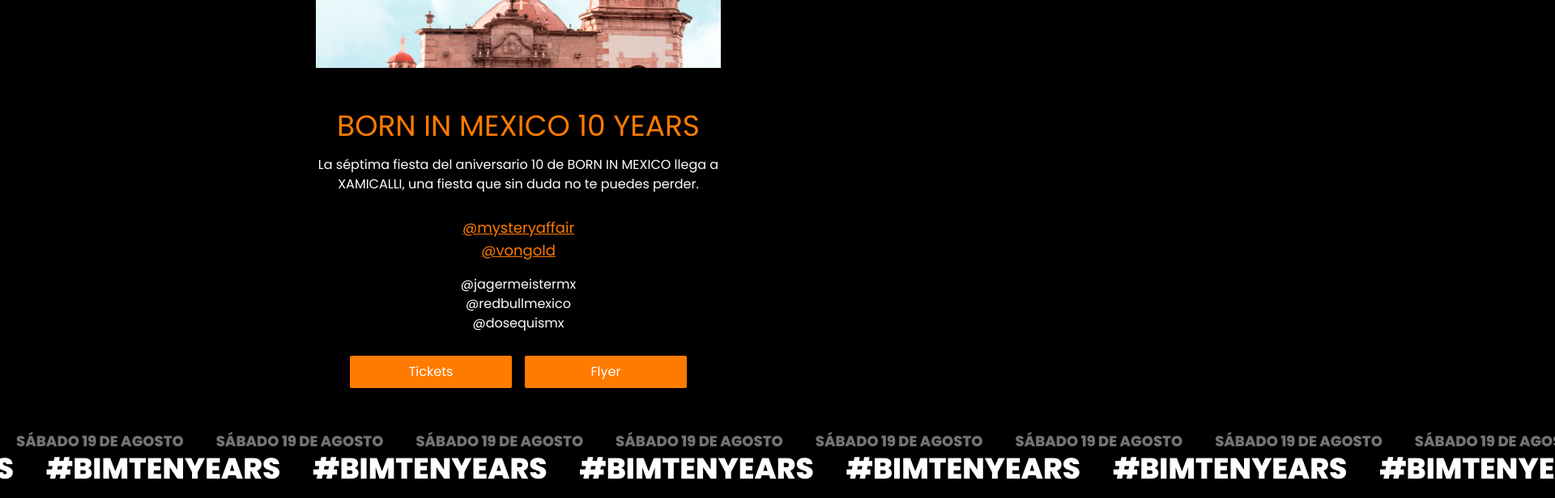
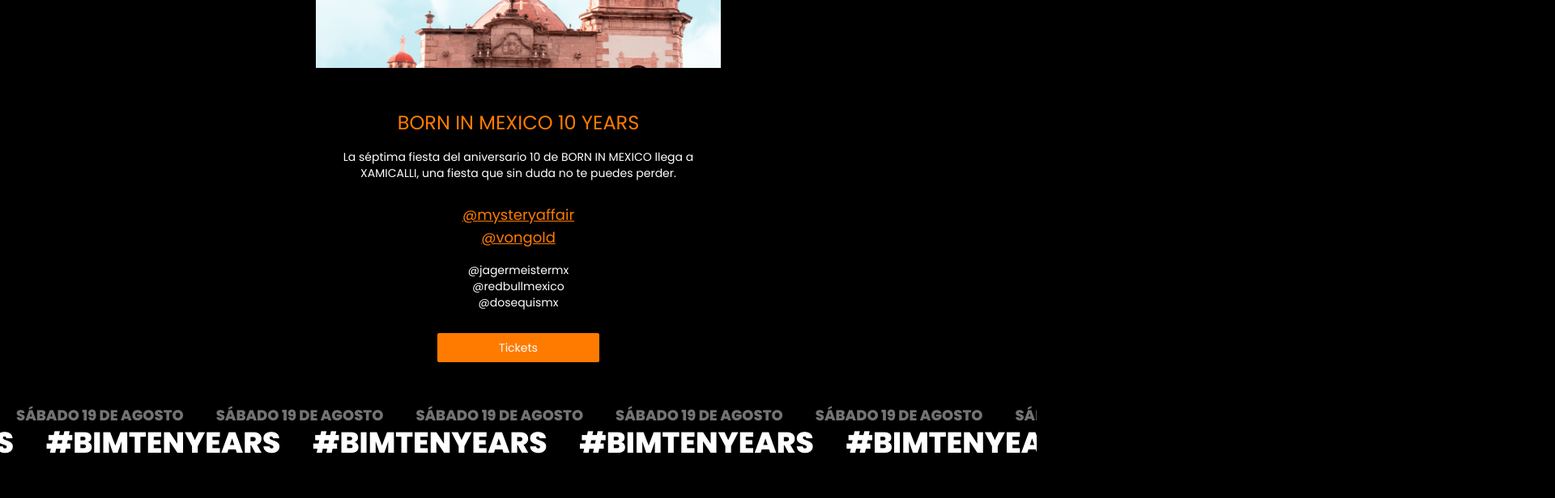
Before and after one commit to RickSandov/xami, a Next.js app: page / in a window 1280 px wide. Shown: the part 1240-1856 px from the top of the page at 81% size, 1920 px wide, since content can reach past the window. Built offline with nearby package versions, Linux system fonts and the light colour scheme.

Commit message:
Xami Fix

```diff
--- a/src/app/globals.css
+++ b/src/app/globals.css
@@ -103,3 +103,7 @@
 .nexus::after {
   box-shadow: 0 -50px 40px rgb(0, 0, 0);
 }
+
+#nosotros {
+  /* overflow-y: visible; */
+}
--- a/src/app/layout.tsx
+++ b/src/app/layout.tsx
@@ -24,7 +24,7 @@
 }) {
   return (
     <html lang="en" >
-      <body className={`${poppins.className} bg-black max-w-[100vw] overflow-x-hidden`}
+      <body className={`${poppins.className} bg-black max-w-[100vw] overflow-hidden`}
       >{children}</body>
     </html>
   )
--- a/src/components/sections/About.tsx
+++ b/src/components/sections/About.tsx
@@ -48,13 +48,11 @@
                 // rotateY: 25,
                 rotateX: 140,
                 rotateY: 25,
-                scale: 1.2,
             }, {
                 // rotateX: 120,
                 // rotateY: 25,
                 rotateX: 140,
                 rotateY: 25,
-                scale: 1.2,
             })
 
             const stylusTl = gsap.timeline({
@@ -100,9 +98,9 @@
 
     return (
         <section className='p-4 min-h-[50vh] flex items-center justify-start relative my-10 overflow-y-visible' >
-            <div ref={lightRef} className='absolute inset-0 z-50 light ' >
+            < div ref={lightRef} className='absolute inset-0 z-50 light ' >
 
-            </div>
+            </div >
             <div className="z-20 md:ml-28 md:mt-14">
                 <h2 className='text-2xl font-bold text-center text-white uppercase'>¿Qué es Xamicalli?</h2>
                 <div className='lg:w-[700px] max-w-[95%] mx-auto text-center mt-10 mb-20' >
@@ -119,7 +117,7 @@
             </div>
             <div className='absolute z-10 top-2/3 w-full translate-x-1/2 -translate-y-1/2 right-[10%] md:w-1/2 aspect-square '>
                 <div className="relative flex items-center justify-center w-full h-full">
-                    <div ref={discContainerRef} className='w-full h-full vynil'>
+                    <div ref={discContainerRef} className='w-full h-full scale-90 vynil md:scale-125'>
                         <Image ref={discRef} fill src='/vinyl.png' alt='' className='w-full h-full' />
                     </div>
 
--- a/src/components/sections/Contact.tsx
+++ b/src/components/sections/Contact.tsx
@@ -46,7 +46,7 @@
             <div className="relative md:absolute md:translate-x-0 md:left-[100px] w-[400px] max-w-[90%] -mt-28 md:mt-0">
                 <div ref={nexusRef} className="-bottom-44 md:-bottom-48  relative w-full h-full nexus after:absolute after:w-full after:h-32 after:left-0 after:top-[68%]">
                     <img src="/nexus.png" alt="" className='object-contain w-full h-full ' />
-                    <a href='' className='absolute top-[20%] left-1/2 -translate-x-1/2 text-xs  text-[#A9BAC1]'>gusfavela<strong className='font-black text-[#1A305D]' >@xamicalli.com</strong> </a>
+                    <a href='' className='absolute top-[20%] left-1/2 -translate-x-1/2 text-xs  text-[#BFF4FB]'>gusfavela<strong className='font-black text-[#3C8EE5]' >@xamicalli.com</strong> </a>
                 </div>
             </div>
         </section>
--- a/src/components/sections/Events.tsx
+++ b/src/components/sections/Events.tsx
@@ -29,7 +29,59 @@
     const listRef = useRef<HTMLUListElement | null>(null);
 
 
-    // useLayoutEffect(() => {
+    const loadMore = () => {
+        const newVisibleCount = visibleCount + itemsPerPage;
+        setVisibleEvents(events.slice(0, newVisibleCount));
+        setVisibleCount(newVisibleCount);
+    };
+
+    useLayoutEffect(() => {
+        // Animación de scroll horizontal utilizando GSAP
+        const list = listRef.current;
+        if (list) {
+            gsap.to(listRef.current, {
+                x: () => -(list.scrollWidth - list.clientWidth), // Scroll horizontal
+                ease: 'power2',
+                scrollTrigger: {
+                    trigger: listRef.current,
+                    start: 'top top',
+                    end: 'bottom bottom',
+                    scrub: 1, // Hace que el scroll sea más suave
+                },
+            });
+        }
+    }, []);
+
+    return (
+        <section id='eventos' className='inset-0 flex flex-col items-center justify-center p-4 py-16 mt-24 relative -top-[100px]' >
+            <h1 ref={titleRef} className='mb-8 text-5xl text-center text-white uppercase'> Eventos</h1>
+            <ul ref={listRef} className='grid w-full gap-8 grid-cols-auto-fill auto-rows-auto'>
+                {visibleEvents.map((event, index) => (
+                    <li className='relative w-full overflow-hidden text-white h-44 img event-item' key={index} >
+                        <div className='info transition-all absolute bottom-0 left-0 z-10 w-full bg-[#000000b1] translate-y-full p-3 flex justify-between items-center' >
+                            <div>
+                                <h3 className='font-bold' >{event.title}</h3>
+                                <p className='text-xs' >{event.date}</p>
+                            </div>
+                            <a href="#" className='text-white max-w-full transition-colors hover:text-[#ff7b00] py-1 px-3 rounded-sm bg-[#ff7b00] hover:bg-white'>Ver</a>
+                        </div>
+                        <Image className='object-cover' fill src={event.image} alt={event.title} />
+                    </li>
+                ))}
+            </ul>
+            {visibleCount < events.length && (
+                <button className="z-50 p-3 mx-auto mt-8 text-white transition-colors rounded-sm hover:text-primary bg-primary hover:bg-white" onClick={loadMore}>
+                    Cargar más
+                </button>
+            )}
+
+        </section >
+    )
+}
+
+export default Events
+
+ // useLayoutEffect(() => {
 
 
     //     const sections = gsap.utils.toArray('.event-item');
@@ -54,41 +106,6 @@
     // }, [sectionLenght]);
 
 
-
-    const loadMore = () => {
-        const newVisibleCount = visibleCount + itemsPerPage;
-        setVisibleEvents(events.slice(0, newVisibleCount));
-        setVisibleCount(newVisibleCount);
-    };
-
-    return (
-        <section id='eventos' className='inset-0 p-4 py-16 mt-24' >
-            <h1 ref={titleRef} className='mb-8 text-5xl text-center text-white uppercase'> Eventos</h1>
-            <ul ref={listRef} className='flex items-center overflow-scroll flex-nowrap'>
-                {visibleEvents.map((event, index) => (
-                    <li className='relative text-white min-w-[300px] h-44 img event-item' key={index} >
-                        <div className='info transition-all absolute bottom-0 left-0 z-10 w-full bg-[#000000b1] translate-y-full p-3 flex justify-between items-center' >
-                            <div>
-                                <h3 className='font-bold' >{event.title}</h3>
-                                <p className='text-xs' >{event.date}</p>
-                            </div>
-                            <a href="#" className='text-white max-w-full transition-colors hover:text-[#ff7b00] py-1 px-3 rounded-sm bg-[#ff7b00] hover:bg-white'>Ver</a>
-                        </div>
-                        <Image className='object-cover' fill src={event.image} alt={event.title} />
-                    </li>
-                ))}
-                {visibleCount < events.length && (
-                    <button className="z-50 p-3 mx-auto text-white transition-colors rounded-sm hover:text-primary bg-primary hover:bg-white" onClick={loadMore}>
-                        Cargar más
-                    </button>
-                )}
-            </ul>
-
-        </section >
-    )
-}
-
-export default Events
 
 
 // const eventsRef = useRef<HTMLUListElement | null>(null)
--- a/src/components/sections/NextEvent.tsx
+++ b/src/components/sections/NextEvent.tsx
@@ -58,13 +58,13 @@
 
     return (
         <main id='proximo' className='relative flex flex-col items-center justify-start w-full gap-8 py-16' >
-            <Tilt options={defaultOptions} className='relative w-[500px] max-w-full aspect-square duration-1000' >
+            <Tilt options={defaultOptions} className='relative w-[500px] max-w-[90%] aspect-square duration-1000' >
                 <Image priority alt={title} src={flyer} fill className='object-contain' />
             </Tilt>
             {/* <EventInfo /> */}
-            <div className='my-5 w-[500px] max-w-[95%] flex flex-col items-center gap-4 text-center text-white'>
-                <h2 className='text-4xl text-[#ff7b00]'>{title}</h2>
-                <p>{description}</p>
+            <div className='my-5 w-[500px] max-w-[95%] flex flex-col items-center gap-4 text-center text-white text-sm'>
+                <h2 className='text-2xl text-[#ff7b00]'>{title}</h2>
+                <p className='text-sm' >{description}</p>
                 <ul className='mt-3 text-lg' >
                     {djs.map((dj, i) => (
                         <li key={i}>
@@ -93,10 +93,11 @@
                 </ul>
                 <div className='flex flex-wrap items-center justify-center gap-4 mt-3' >
                     <a href={tickets} target="_blank" rel="noreferrer" className='text-white w-[200px] max-w-full transition-colors hover:text-[#ff7b00] py-2 px-5 flex-1 rounded-sm bg-[#ff7b00] hover:bg-white'>Tickets</a>
-                    <a href={`.${flyer}`} target="_blank" rel="noreferrer" className='text-white w-[200px] max-w-full transition-colors hover:text-[#ff7b00] py-2 px-5 flex-1 rounded-sm bg-[#ff7b00] hover:bg-white'>Flyer</a>
                 </div>
             </div>
-            <EventInfo />
+            <div className='w-full overflow-hidden' >
+                <EventInfo />
+            </div>
         </main >
     )
 }
```
